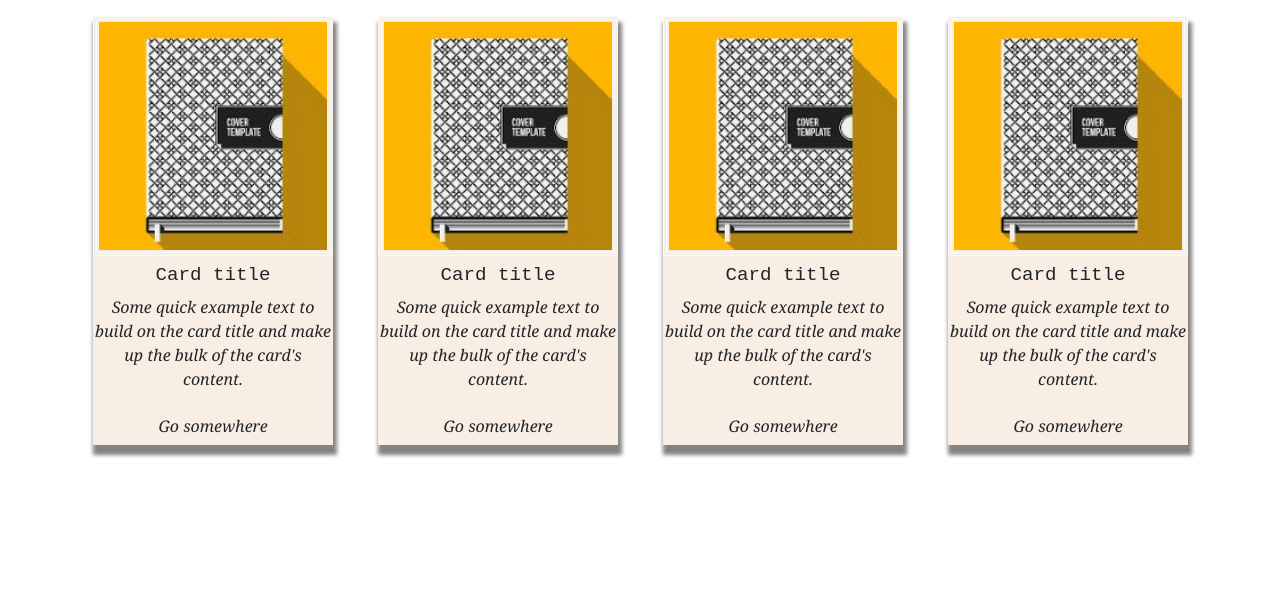
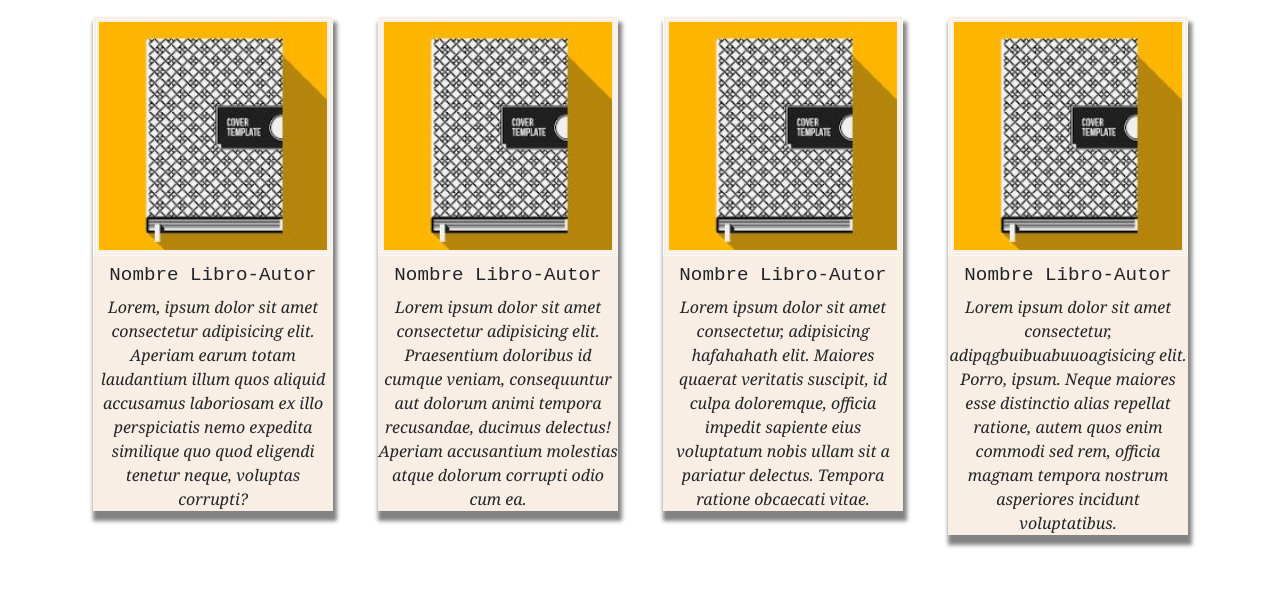
Before and after one commit to agusvegamaiquez/Club_Lector, a plain HTML site: page pages/destacados.html in a window 1280 px wide. Shown: the part 199-800 px from the top of the page. Drawn offline with nearby package versions, Linux system fonts and the light colour scheme.

Commit message:
bootstrap

```diff
--- a/pages/destacados.html
+++ b/pages/destacados.html
@@ -39,9 +39,9 @@
                         <div  class="tarjetas" class="card" style="width:15rem;" data-aos="flip-left" data-aos-duration="2000">
                         <img  class="imagen_tarjeta" src="../img/PlantillaLibroAmarill.jpg" alt="Provisional| Libro con una portada de diseño en blanco y negro en un fondo amarillo" title="Cover Template" class="card-img-top" alt="...">
                         <div class="card-body">
-                          <h3 class="card-title">Card title</h3>
-                          <p class="card-text">Some quick example text to build on the card title and make up the bulk of the card's content.</p>
-                          <a href="#" class="btn btn-#DFB59D">Go somewhere</a>
+                          <h3 class="card-title">Nombre Libro-Autor</h3>
+                          <p class="card-text">Lorem, ipsum dolor sit amet consectetur adipisicing elit. Aperiam earum totam laudantium illum quos aliquid accusamus laboriosam ex illo perspiciatis nemo expedita similique quo quod eligendi tenetur neque, voluptas corrupti?</p>
+
                         </div>
                         </div>
                         </article>
@@ -51,9 +51,9 @@
                         <div  class="tarjetas" class="card" style="width:15rem;" data-aos="flip-left" data-aos-duration="2000">
                         <img  class="imagen_tarjeta" src="../img/PlantillaLibroAmarill.jpg" alt="Provisional| Libro con una portada de diseño en blanco y negro en un fondo amarillo" title="Cover Template" class="card-img-top" alt="...">
                         <div class="card-body">
-                          <h3 class="card-title">Card title</h3>
-                          <p class="card-text">Some quick example text to build on the card title and make up the bulk of the card's content.</p>
-                          <a href="#" class="btn btn-#DFB59D">Go somewhere</a>
+                          <h3 class="card-title">Nombre Libro-Autor</h3>
+                          <p class="card-text">Lorem ipsum dolor sit amet consectetur adipisicing elit. Praesentium doloribus id cumque veniam, consequuntur aut dolorum animi tempora recusandae, ducimus delectus! Aperiam accusantium molestias atque dolorum corrupti odio cum ea.</p>
+
                         </div>
                         </div>
                         </article>
@@ -63,9 +63,9 @@
                         <div  class="tarjetas" class="card" style="width:15rem;" data-aos="flip-left" data-aos-duration="2000">
                         <img  class="imagen_tarjeta" src="../img/PlantillaLibroAmarill.jpg" alt="Provisional| Libro con una portada de diseño en blanco y negro en un fondo amarillo" title="Cover Template" class="card-img-top" alt="...">
                         <div class="card-body">
-                          <h3 class="card-title">Card title</h3>
-                          <p class="card-text">Some quick example text to build on the card title and make up the bulk of the card's content.</p>
-                          <a href="#" class="btn btn-#DFB59D">Go somewhere</a>
+                          <h3 class="card-title">Nombre Libro-Autor</h3>
+                          <p class="card-text">Lorem ipsum dolor sit amet consectetur, adipisicing hafahahath elit. Maiores quaerat veritatis suscipit, id culpa doloremque, officia impedit sapiente eius voluptatum nobis ullam sit a pariatur delectus. Tempora ratione obcaecati vitae.</p>
+
                         </div>
                         </div>
                         </article>
@@ -75,9 +75,9 @@
                         <div  class="tarjetas" class="card" style="width:15rem;" data-aos="flip-left" data-aos-duration="2000">
                         <img  class="imagen_tarjeta" src="../img/PlantillaLibroAmarill.jpg" alt="Provisional| Libro con una portada de diseño en blanco y negro en un fondo amarillo" title="Cover Template" class="card-img-top" alt="...">
                         <div class="card-body">
-                          <h3 class="card-title">Card title</h3>
-                          <p class="card-text">Some quick example text to build on the card title and make up the bulk of the card's content.</p>
-                          <a href="#" class="btn btn-#DFB59D">Go somewhere</a>
+                          <h3 class="card-title">Nombre Libro-Autor</h3>
+                          <p class="card-text"> Lorem ipsum dolor sit amet consectetur, adipqgbuibuabuuoagisicing elit. Porro, ipsum. Neque maiores esse distinctio alias repellat ratione, autem quos enim commodi sed rem, officia magnam tempora nostrum asperiores incidunt voluptatibus.</p>
+
                         </div>
                         </div>
                         </article>
```
